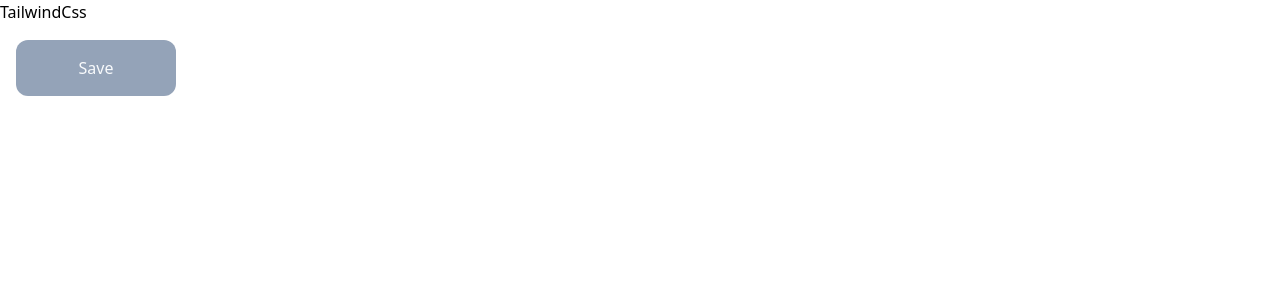
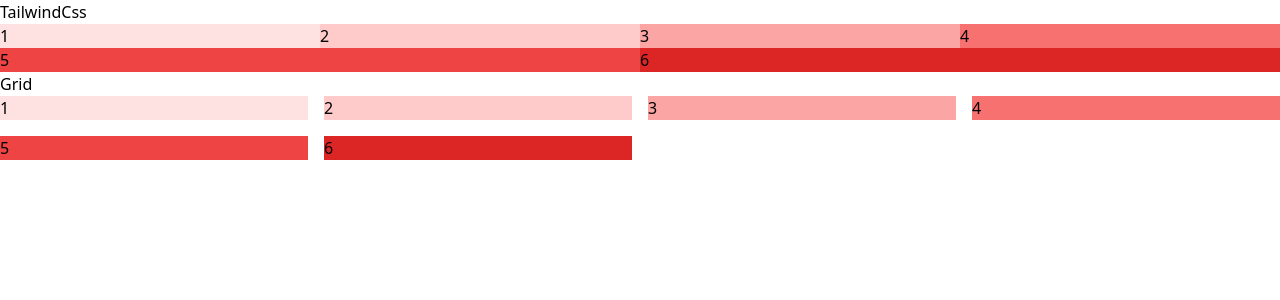
Before and after one commit to rngnnn/RC-19-tailwindcss, a React (Create React App) app: page / in a window 1280 px wide. Shown: the top 300 px of the page. Built offline with nearby package versions, Linux system fonts and the light colour scheme.

Commit message:
open new file about flexandResposive

```diff
--- a/package.json
+++ b/package.json
@@ -3,6 +3,8 @@
   "version": "0.1.0",
   "private": true,
   "dependencies": {
+    "@headlessui/react": "^2.1.2",
+    "@heroicons/react": "^2.1.5",
     "react": "^18.3.1",
     "react-dom": "^18.3.1",
     "react-scripts": "5.0.1",
--- a/src/App.js
+++ b/src/App.js
@@ -1,3 +1,4 @@
+import FlexandResponsive from "./components/FlexandResponsive";
 import HoverandFocus from "./components/HoverandFocus";
 import SpacingandSizing from "./components/SpacingandSizing";
 import Typography from "./components/Typography";
@@ -9,7 +10,8 @@
       TailwindCss
       {/* <Typography/> */}
       {/* <SpacingandSizing/> */}
-      <HoverandFocus/>
+      {/* <HoverandFocus/> */}
+      <FlexandResponsive/>
     </div>
   );
 }
--- /dev/null
+++ b/src/components/FlexandResponsive.jsx
@@ -0,0 +1,27 @@
+import React from 'react'
+
+const FlexandResponsive = () => {
+  return (
+    <div>
+      <div className="flex flex-col md:flex-row flex-wrap">
+        <div className="bg-red-100 basis-1/4">1</div>
+        <div className="bg-red-200 basis-1/4">2</div>
+        <div className="bg-red-300 basis-1/4">3</div>
+        <div className="bg-red-400 basis-1/4">4</div>
+        <div className="bg-red-500 basis-2/4">5</div>
+        <div className="bg-red-600 basis-2/4">6</div>
+      </div>
+  <h3>Grid</h3>
+      <div className="grid grid-cols-1 md:grid-cols-2 lg:grid-cols-4 gap-4">
+        <div className="bg-red-100">1</div>
+        <div className="bg-red-200">2</div>
+        <div className="bg-red-300 ">3</div>
+        <div className="bg-red-400 ">4</div>
+        <div className="bg-red-500 ">5</div>
+        <div className="bg-red-600 ">6</div>
+      </div>
+    </div>
+  );
+}
+
+export default FlexandResponsive
--- a/src/components/HoverandFocus.jsx
+++ b/src/components/HoverandFocus.jsx
@@ -3,7 +3,12 @@
 const HoverandFocus = () => {
   return (
     <div>
-      <button className='w-40 bg-slate-400 p-4 m-4 text-slate-50 hover:bg-red-200 hover:shadow-lg rounded-xl hover:text-slate-700' >Save</button>
+        <button className="w-40 bg-slate-400 p-4 m-4 text-slate-50 hover:bg-red-200 hover:shadow-lg hover:rounded-xl hover:text-slate-700">
+            Save
+        </button>
+        <input type="text" placeholder="Focus" className="border border-gray-400 rounded-lg p-4 w-20 focus:outline-red-600 focus:w-96" /><br/>
+        <input type="email" placeholder="Focus" className="border border-gray-400 rounded-lg p-4 w-20 focus:outline-red-600 focus:w-96 peer" />
+        <p className="text-red-600 invisible peer-invalid:visible">Invalid</p>
     </div>
   )
 }
```
Also changed, not shown: 2 other files (tests, documents, lock files or other folders).
